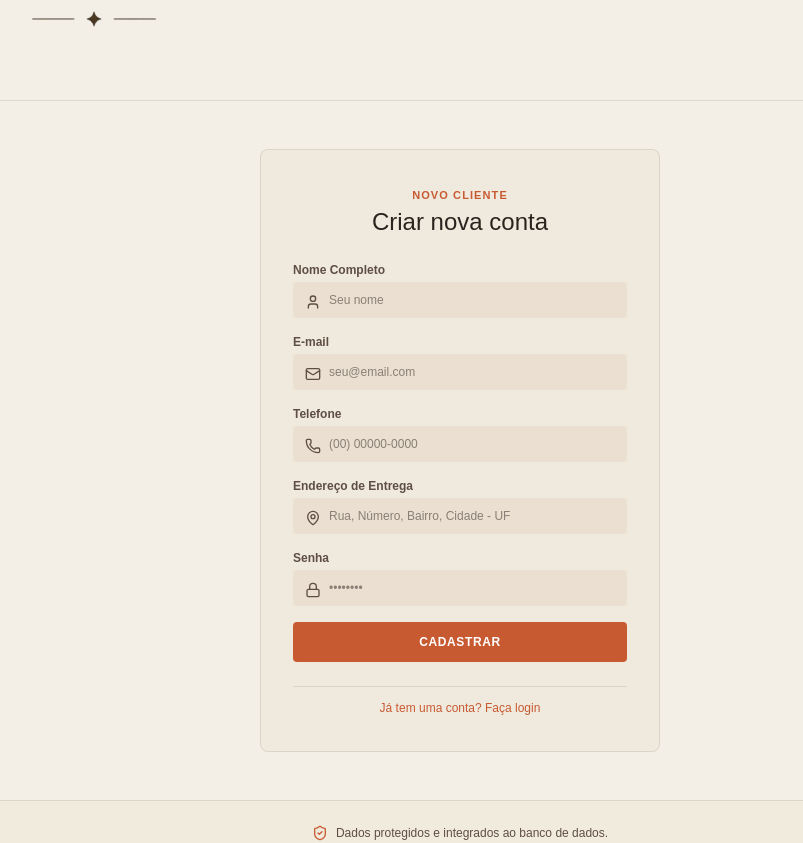
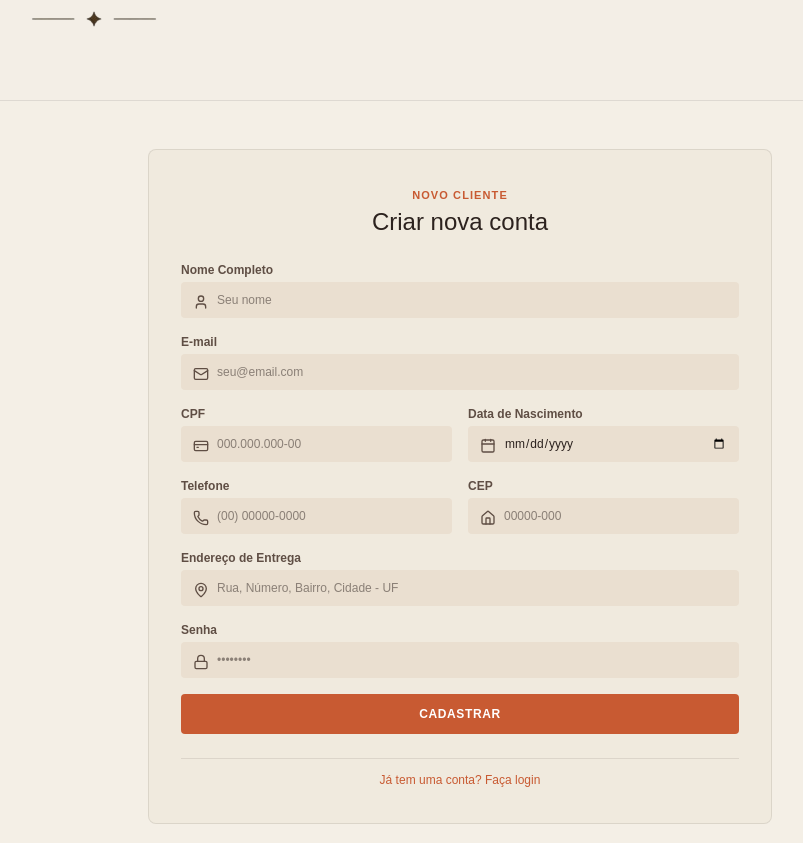
Before and after one commit to AnaClara-S-Pereira/Retroa, a Next.js app: page /cadastro in a window 1280 px wide. Shown: the part 424-1267 px from the top of the page, without its empty margins (180-983 px from the left). Built offline with nearby package versions, Linux system fonts and the light colour scheme; no server answers.

Commit message:
Adição dos campos CPF, Data de nascimento e CEP

```diff
--- a/app/cadastro/page.tsx
+++ b/app/cadastro/page.tsx
@@ -3,8 +3,38 @@
 import { useState } from "react";
 import Image from "next/image";
 import Link from "next/link";
-import { ArrowLeft, User, Mail, Lock, MapPin, Phone, ShieldCheck } from "lucide-react";
+import { ArrowLeft, User, Mail, Lock, MapPin, Phone, ShieldCheck, CreditCard, Calendar, Home } from "lucide-react";
 import { supabase } from "../lib/supabase";
+
+// Formata CPF: 000.000.000-00
+const formatarCPF = (value: string) => {
+    return value
+        .replace(/\D/g, "")
+        .slice(0, 11)
+        .replace(/(\d{3})(\d)/, "$1.$2")
+        .replace(/(\d{3})(\d)/, "$1.$2")
+        .replace(/(\d{3})(\d{1,2})$/, "$1-$2");
+};
+
+// Formata CEP: 00000-000
+const formatarCEP = (value: string) => {
+    return value
+        .replace(/\D/g, "")
+        .slice(0, 8)
+        .replace(/(\d{5})(\d)/, "$1-$2");
+};
+
+// Calcula a idade a partir da data de nascimento (formato "YYYY-MM-DD")
+const calcularIdade = (dataNasc: string) => {
+    const hoje = new Date();
+    const nascimento = new Date(dataNasc);
+    let idade = hoje.getFullYear() - nascimento.getFullYear();
+    const aindaNaoFezAniversario =
+        hoje.getMonth() < nascimento.getMonth() ||
+        (hoje.getMonth() === nascimento.getMonth() && hoje.getDate() < nascimento.getDate());
+    if (aindaNaoFezAniversario) idade--;
+    return idade;
+};
 
 export default function CadastroPage() {
     const [nome, setNome] = useState("");
@@ -12,17 +42,40 @@ export default function CadastroPage() {
     const [senha, setSenha] = useState("");
     const [telefone, setTelefone] = useState("");
     const [endereco, setEndereco] = useState("");
+    const [cpf, setCpf] = useState("");
+    const [cep, setCep] = useState("");
+    const [dataNascimento, setDataNascimento] = useState("");
     const [carregando, setCarregando] = useState(false);
+    const [erroIdade, setErroIdade] = useState("");
 
     const processarCadastro = async (e: React.FormEvent) => {
         e.preventDefault();
+        setErroIdade("");
+
+        // Bloqueia cadastro de menores de 18 anos
+        const idade = calcularIdade(dataNascimento);
+        if (idade < 18) {
+            setErroIdade("Você precisa ter 18 anos ou mais para criar uma conta e comprar na Retrôa.");
+            return;
+        }
+
         setCarregando(true);
 
         // Salvando na tabela Clientes do Supabase
+        // A senha é criptografada automaticamente por um trigger no banco (não fica visível)
         const { data, error } = await supabase
             .from("Clientes")
             .insert([
-                { nome, email, telefone, endereco, senha }
+                {
+                    nome,
+                    email,
+                    telefone,
+                    endereco,
+                    senha,
+                    cpf,
+                    cep,
+                    data_nascimento: dataNascimento,
+                }
             ])
             .select();
 
@@ -34,8 +87,10 @@ export default function CadastroPage() {
         }
 
         // Salva a sessão localmente para manter o usuário logado
-        const clienteCriado = data ? data[0] : { nome, email, telefone, endereco };
-        localStorage.setItem("retroa_sessao", JSON.stringify(clienteCriado));
+        // Obs: por segurança, evite guardar a senha aqui, mesmo que criptografada no banco
+        const clienteCriado = data ? data[0] : { nome, email, telefone, endereco, cpf, cep, data_nascimento: dataNascimento };
+        const { senha: _senhaOmitida, ...clienteSemSenha } = clienteCriado;
+        localStorage.setItem("retroa_sessao", JSON.stringify(clienteSemSenha));
 
         alert("Conta criada com sucesso no Supabase!");
         window.location.href = "/carrinho";
@@ -63,7 +118,7 @@ export default function CadastroPage() {
                 </div>
             </nav>
 
-            <main className="max-w-md mx-auto px-6 py-12 w-full flex-grow flex flex-col justify-center">
+            <main className="max-w-2xl mx-auto px-6 py-12 w-full flex-grow flex flex-col justify-center">
                 <div className="bg-[#EAE3D2]/40 p-8 rounded-lg border border-[#2C221E]/10 space-y-6">
                     <div className="text-center space-y-1">
                         <span className="text-[11px] font-semibold uppercase tracking-widest text-[#C85A32]">
@@ -105,6 +160,46 @@ export default function CadastroPage() {
                             </div>
                         </div>
 
+                        <div className="grid grid-cols-2 gap-4">
+                            <div>
+                                <label className="text-xs font-semibold text-[#5F4E44] block mb-1">CPF</label>
+                                <div className="relative">
+                                    <input
+                                        type="text"
+                                        required
+                                        value={cpf}
+                                        onChange={(e) => setCpf(formatarCPF(e.target.value))}
+                                        placeholder="000.000.000-00"
+                                        inputMode="numeric"
+                                        maxLength={14}
+                                        className="w-full bg-[#EADFD0] text-xs text-[#2C221E] pl-9 pr-3 py-2.5 rounded border-none focus:outline-none focus:ring-1 focus:ring-[#C85A32]"
+                                    />
+                                    <CreditCard className="w-4 h-4 text-[#5F4E44] absolute left-3 top-3" />
+                                </div>
+                            </div>
+
+                            <div>
+                                <label className="text-xs font-semibold text-[#5F4E44] block mb-1">Data de Nascimento</label>
+                                <div className="relative">
+                                    <input
+                                        type="date"
+                                        required
+                                        value={dataNascimento}
+                                        onChange={(e) => {
+                                            setDataNascimento(e.target.value);
+                                            setErroIdade("");
+                                        }}
+                                        className="w-full bg-[#EADFD0] text-xs text-[#2C221E] pl-9 pr-3 py-2.5 rounded border-none focus:outline-none focus:ring-1 focus:ring-[#C85A32]"
+                                    />
+                                    <Calendar className="w-4 h-4 text-[#5F4E44] absolute left-3 top-3" />
+                                </div>
+                                {erroIdade && (
+                                    <p className="text-[11px] text-[#C85A32] mt-1">{erroIdade}</p>
+                                )}
+                            </div>
+                        </div>
+
+                        <div className="grid grid-cols-2 gap-4">
                             <div>
                                 <label className="text-xs font-semibold text-[#5F4E44] block mb-1">Telefone</label>
                                 <div className="relative">
@@ -117,6 +212,24 @@ export default function CadastroPage() {
                                         className="w-full bg-[#EADFD0] text-xs text-[#2C221E] pl-9 pr-3 py-2.5 rounded border-none focus:outline-none focus:ring-1 focus:ring-[#C85A32]"
                                     />
                                     <Phone className="w-4 h-4 text-[#5F4E44] absolute left-3 top-3" />
+                                </div>
+                            </div>
+
+                            <div>
+                                <label className="text-xs font-semibold text-[#5F4E44] block mb-1">CEP</label>
+                                <div className="relative">
+                                    <input
+                                        type="text"
+                                        required
+                                        value={cep}
+                                        onChange={(e) => setCep(formatarCEP(e.target.value))}
+                                        placeholder="00000-000"
+                                        inputMode="numeric"
+                                        maxLength={9}
+                                        className="w-full bg-[#EADFD0] text-xs text-[#2C221E] pl-9 pr-3 py-2.5 rounded border-none focus:outline-none focus:ring-1 focus:ring-[#C85A32]"
+                                    />
+                                    <Home className="w-4 h-4 text-[#5F4E44] absolute left-3 top-3" />
+                                </div>
                             </div>
                         </div>
 
--- a/app/login/page.tsx
+++ b/app/login/page.tsx
@@ -15,23 +15,24 @@ export default function LoginPage() {
         e.preventDefault();
         setCarregando(true);
 
-        // Busca o cliente no Supabase pelo e-mail e senha correspondentes
-        const { data, error } = await supabase
-            .from("Clientes")
-            .select("*")
-            .eq("email", email)
-            .eq("senha", senha)
-            .single();
+        // Verifica o login chamando a função do Supabase que compara a senha com o hash salvo
+        const { data, error } = await supabase.rpc("verificar_login", {
+            email_input: email,
+            senha_input: senha,
+        });
 
-        if (error || !data) {
+        if (error || !data || data.length === 0) {
             console.error("Erro no login:", error?.message);
             alert("E-mail ou senha incorretos.");
             setCarregando(false);
             return;
         }
 
-        // Salva a sessão do usuário encontrado no navegador
-        localStorage.setItem("retroa_sessao", JSON.stringify(data));
+        const cliente = data[0];
+
+        // Salva a sessão do usuário encontrado no navegador (sem o hash da senha)
+        const { senha: _senhaOmitida, ...clienteSemSenha } = cliente;
+        localStorage.setItem("retroa_sessao", JSON.stringify(clienteSemSenha));
 
         alert("Login realizado com sucesso!");
         window.location.href = "/carrinho";
```
Also changed, not shown: app/page.tsx (+16 -13 lines). Lines whose indentation alone changed are shown as unchanged.
